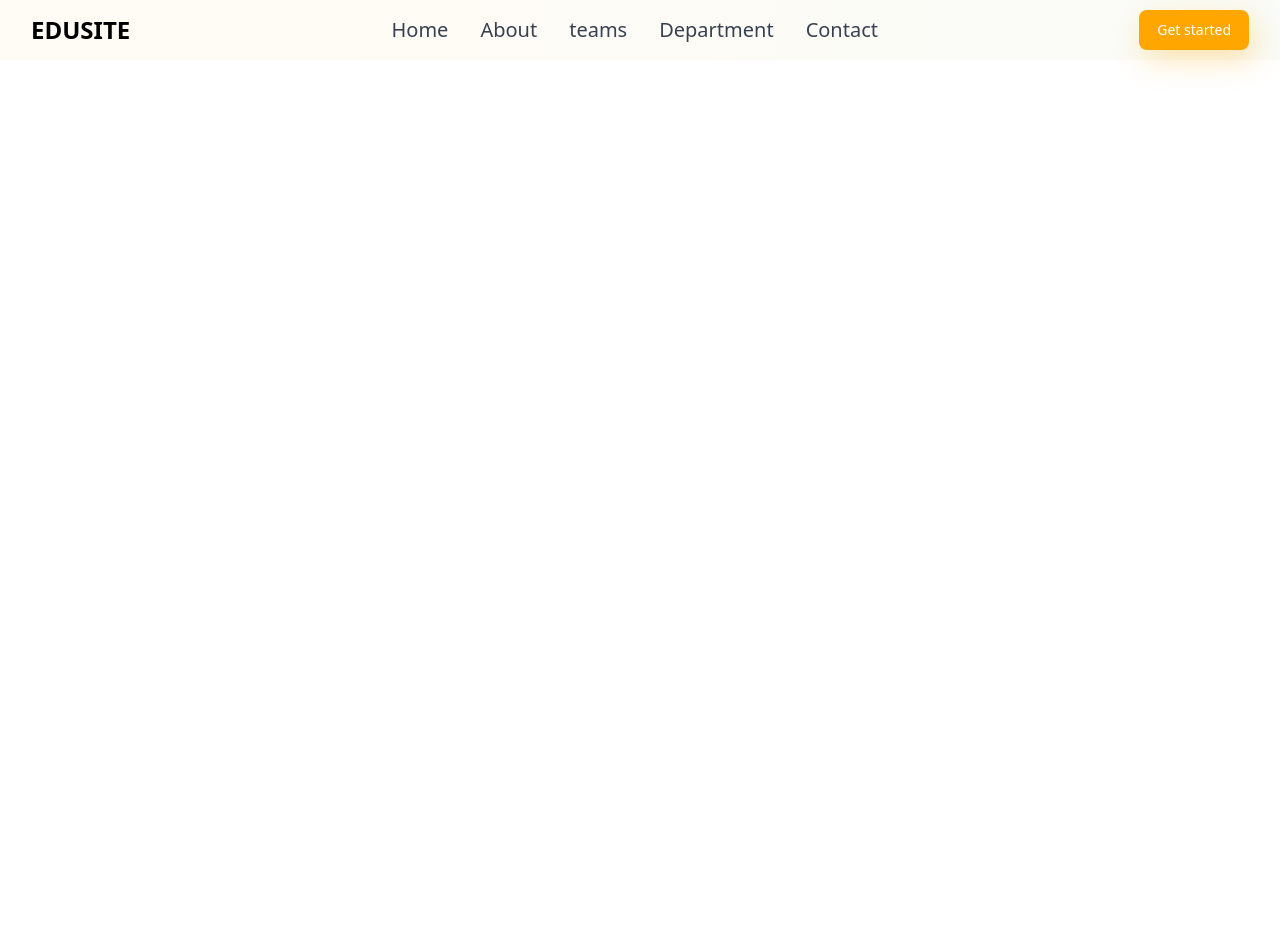
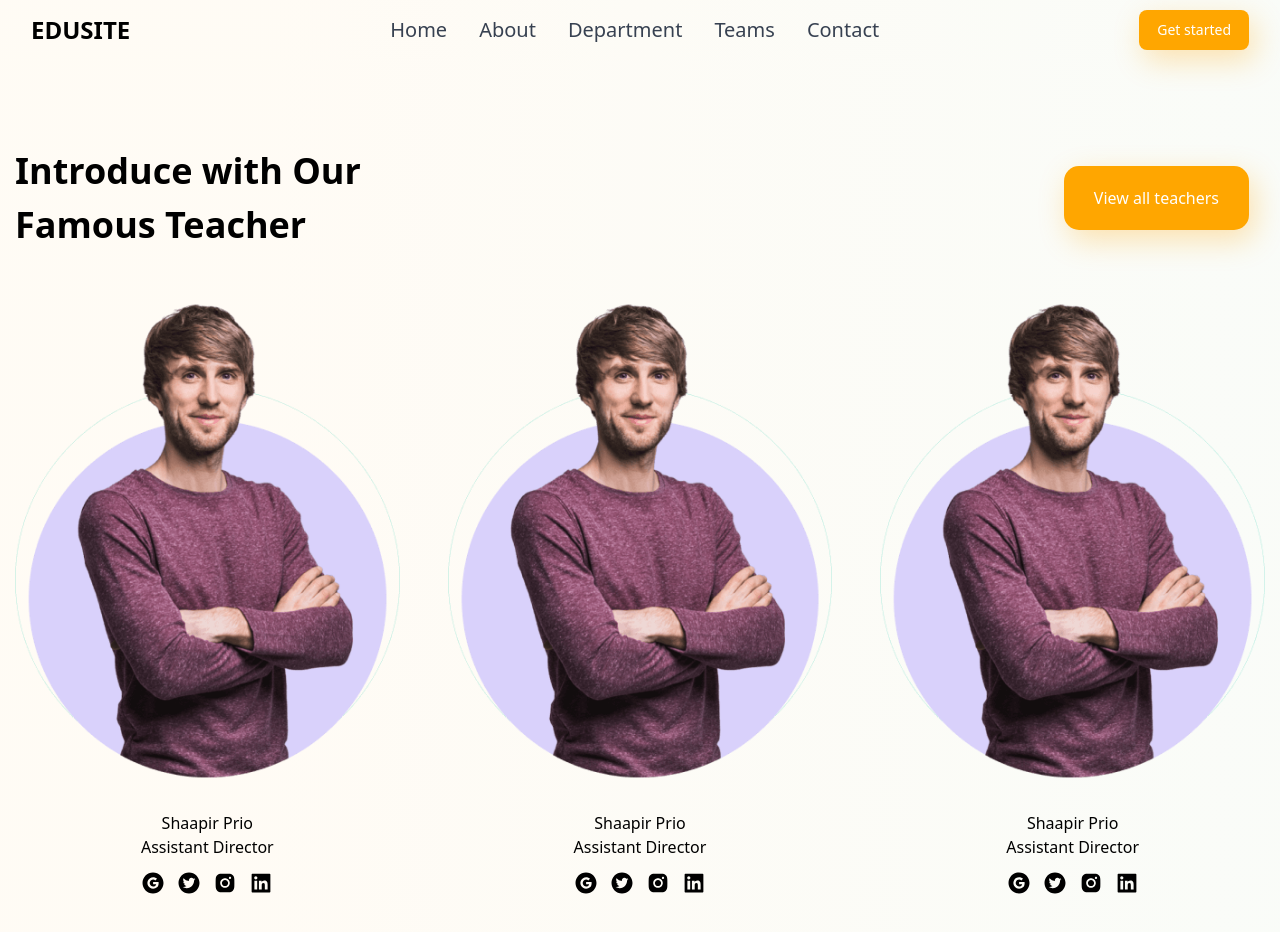
Before and after one commit to Alice2212/edusite, a React (Create React App) app: page /teams in a window 1280 px wide. Shown: the top 932 px of the page. Before the commit the page ends 800 px from the top, so only its background shows below. Built offline with nearby package versions, Linux system fonts and the light colour scheme.

Commit message:
teams section

```diff
--- a/src/components/About.jsx
+++ b/src/components/About.jsx
@@ -1,7 +1,7 @@
 import React from "react";
 import aboutBanner from "../assets/images/about-banner.png";
 import aboutVector from "../assets/images/about-vector.svg";
-import {FaPlay} from "react-icons/fa"
+// import {FaPlay} from "react-icons/fa"
 
 const About = () => {
   return (
@@ -20,7 +20,7 @@ const About = () => {
     <div
       className="w-screen "
       style={{
-        background: "var(--white)",
+        background: "var(--gradient)",
       }}
     >
       <div className="container mx-auto flex px-5 py-24 items-center justify-center flex-col">
--- a/src/components/Header.jsx
+++ b/src/components/Header.jsx
@@ -109,11 +109,11 @@ const Header = () => {
             <Navbar.Link href="/about" className="text-xl">
               About
             </Navbar.Link>
-            <Navbar.Link href="/teams" className="text-xl">
-              teams
-            </Navbar.Link>
             <Navbar.Link href="/department" className="text-xl">
               Department
+            </Navbar.Link>
+            <Navbar.Link href="/teams" className="text-xl">
+              Teams
             </Navbar.Link>
             <Navbar.Link href="/" className="text-xl">
               Contact
--- a/src/components/Teams.jsx
+++ b/src/components/Teams.jsx
@@ -1,6 +1,14 @@
-import React from 'react'
+import React from "react";
+import Instructor1 from "../assets/images/instructor-1.png";
+import { Button } from "flowbite-react";
+import {
+  AiFillGoogleCircle,
+  AiFillTwitterCircle,
+  AiFillInstagram,
+  AiFillLinkedin,
+} from "react-icons/ai";
 
- const Teams = () => {
+const Teams = () => {
   return (
     <section
       className="w-screen "
@@ -8,11 +16,63 @@ import React from 'react'
         background: "var(--gradient)",
       }}
     >
-      <div>
+      <div className="container mx-auto px-5 py-24  ">
+        <div className="flex flex-wrap lg:justify-between items-center justify-center mt-12 mx-auto">
+          <h2 className="text-4xl font-bold leading-normal lg:text-left text-center max-w-md">
+            Introduce with Our Famous Teacher
+          </h2>
+          <button className="btn btn-primary m-4 bg-[--orange-web] text-white hover:bg:[--gambog] focus:bg:[--gambog] focus:outline-[--gambog] align-middle ">
+            View all teachers
+          </button>
+        </div>
 
+        <div className=" grid grid-cols-3 gap-12">
+          <div className="flex items-center flex-col mt-12">
+            <figure className="mb-5">
+              <img src={Instructor1} alt="Shaapir Prio" />
+            </figure>
+
+            <h3 className="text-[--oynx] ">Shaapir Prio</h3>
+            <p className="mb-3">Assistant Director</p>
+            <div className="flex  gap-3">
+              <AiFillGoogleCircle size={24} />
+              <AiFillTwitterCircle size={24} />
+              <AiFillInstagram size={24} />
+              <AiFillLinkedin size={24} />
+            </div>
+          </div>
+          <div className="flex items-center flex-col mt-12">
+            <figure className="mb-5">
+              <img src={Instructor1} alt="Shaapir Prio" />
+            </figure>
+
+            <h3 className="text-[--oynx] ">Shaapir Prio</h3>
+            <p className="mb-3">Assistant Director</p>
+            <div className="flex  gap-3">
+              <AiFillGoogleCircle size={24} />
+              <AiFillTwitterCircle size={24} />
+              <AiFillInstagram size={24} />
+              <AiFillLinkedin size={24} />
+            </div>
+          </div>
+          <div className="flex items-center flex-col mt-12">
+            <figure className="mb-5">
+              <img src={Instructor1} alt="Shaapir Prio" />
+            </figure>
+
+            <h3 className="text-[--oynx] ">Shaapir Prio</h3>
+            <p className="mb-3">Assistant Director</p>
+            <div className="flex  gap-3">
+              <AiFillGoogleCircle size={24} />
+              <AiFillTwitterCircle size={24} />
+              <AiFillInstagram size={24} />
+              <AiFillLinkedin size={24} />
+            </div>
+          </div>
+        </div>
       </div>
     </section>
   );
-}
+};
 
 export default Teams;
```
